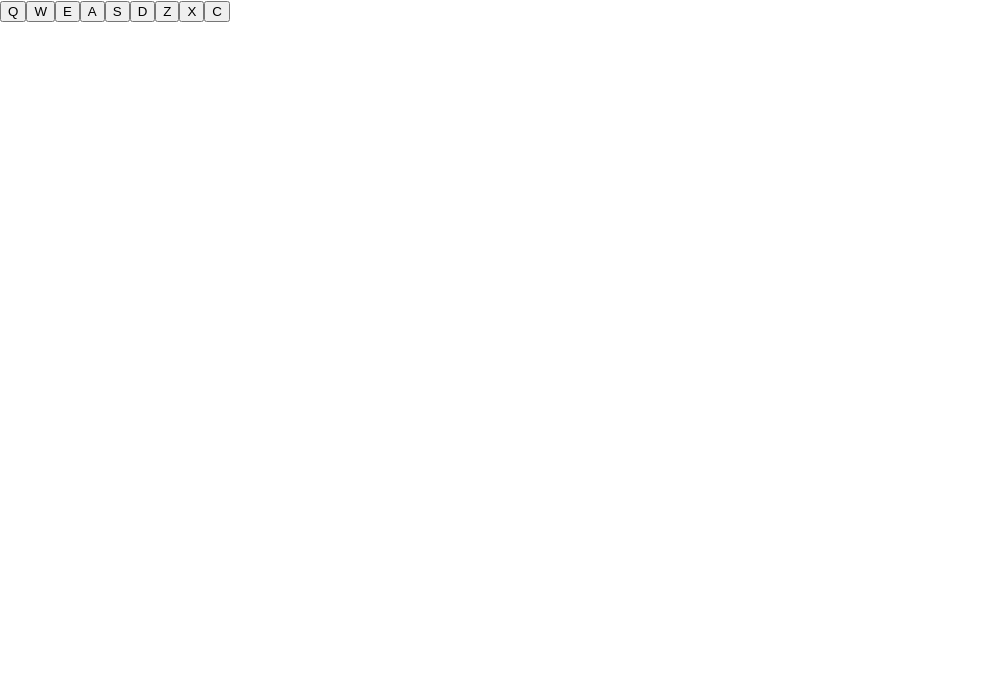
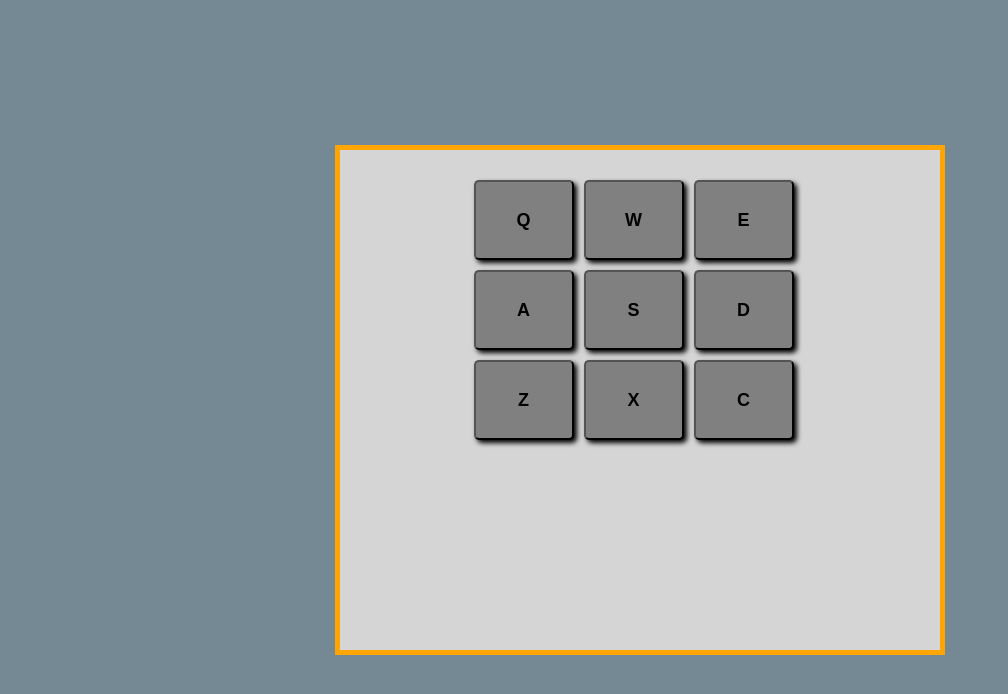
Before and after one commit to Volkoviysash/Ba-Dum-Tss, a React (Create React App) app: page / in a window 1280 px wide. Shown: the top 694 px of the page, without its empty margins (0-1008 px from the left). Built offline with nearby package versions, Linux system fonts and the light colour scheme.

Commit message:
add sounds

```diff
--- a/src/App.js
+++ b/src/App.js
@@ -1,5 +1,5 @@
 import React from "react";
-import DrumPad from "./Components/DrumPad";
+import DrumKey from "./Components/DrumKey";
 import "./index.css";
 
 function App() {
@@ -45,12 +45,12 @@ function App() {
   return (
     <div className="App">
       <div id="drum-machine">
-        <div id="display">
+        <div id="drum-pad">
           {audioKeys.map((audioKey) => (
-            <DrumPad
+            <DrumKey
               key={audioKey.keyLetter}
               audioKey={audioKey.keyLetter}
-              sound={audioKey.keyLetter}
+              sound={audioKey.audioLink}
             />
           ))}
         </div>
--- /dev/null
+++ b/src/Components/DrumKey.js
@@ -0,0 +1,25 @@
+import React, { useRef } from "react";
+
+function DrumKey(props) {
+  const audioRef = useRef(null);
+
+  const handleClick = () => {
+    audioRef.current.play();
+  };
+
+  return (
+    <div>
+      <audio
+        ref={audioRef}
+        src={props.sound}
+        className="clip"
+        id={props.audioKey}
+      />
+      <button className="drum-key" onClick={handleClick}>
+        {props.audioKey}
+      </button>
+    </div>
+  );
+}
+
+export default DrumKey;
--- a/src/Components/DrumPad.js
+++ /dev/null
@@ -1,12 +0,0 @@
-import React from "react";
-
-function DrumPad(props) {
-  return (
-    <button className="drum-pad">
-      {props.audioKey}
-      <audio src={props.sound} className="clip" id={props.audioKey}></audio>
-    </button>
-  );
-}
-
-export default DrumPad;
--- a/src/index.css
+++ b/src/index.css
@@ -1,13 +1,68 @@
 body {
   margin: 0;
-  font-family: -apple-system, BlinkMacSystemFont, 'Segoe UI', 'Roboto', 'Oxygen',
-    'Ubuntu', 'Cantarell', 'Fira Sans', 'Droid Sans', 'Helvetica Neue',
+  font-family: -apple-system, BlinkMacSystemFont, "Segoe UI", "Roboto", "Oxygen",
+    "Ubuntu", "Cantarell", "Fira Sans", "Droid Sans", "Helvetica Neue",
     sans-serif;
-  -webkit-font-smoothing: antialiased;
-  -moz-osx-font-smoothing: grayscale;
+  user-select: none;
+  background-color: rgb(117, 137, 149);
 }
 
 code {
-  font-family: source-code-pro, Menlo, Monaco, Consolas, 'Courier New',
+  font-family: source-code-pro, Menlo, Monaco, Consolas, "Courier New",
     monospace;
 }
+
+#root {
+  display: flex;
+  justify-content: center;
+  align-items: center;
+  height: 100vh;
+}
+
+#drum-machine {
+  outline: 5px solid orange;
+  position: relative;
+  width: 600px;
+  height: 500px;
+  text-align: center;
+  background-color: #d5d5d5;
+}
+
+#drum-machine #drum-pad {
+  width: 333px;
+  height: auto;
+  display: inline-block;
+  margin: 20px;
+}
+
+#drum-machine #drum-pad .drum-key {
+  position: relative;
+  float: left;
+  width: 100px;
+  height: 80px;
+  margin-right: 10px;
+  border-radius: 5px;
+  font-size: large;
+  font-weight: 900;
+  box-sizing: border-box;
+  cursor: pointer;
+  background-color: gray;
+  margin-top: 10px;
+  box-shadow: black 3px 3px 5px;
+}
+
+#drum-machine #drum-pad .drum-key:active {
+  background-color: rgba(255, 166, 0, 0.725);
+}
+
+p {
+  display: block;
+  margin-block-start: 1em;
+  margin-block-end: 1em;
+  margin-inline-start: 1em;
+  margin-inline-end: 1em;
+}
+
+div {
+  display: block;
+}
```
